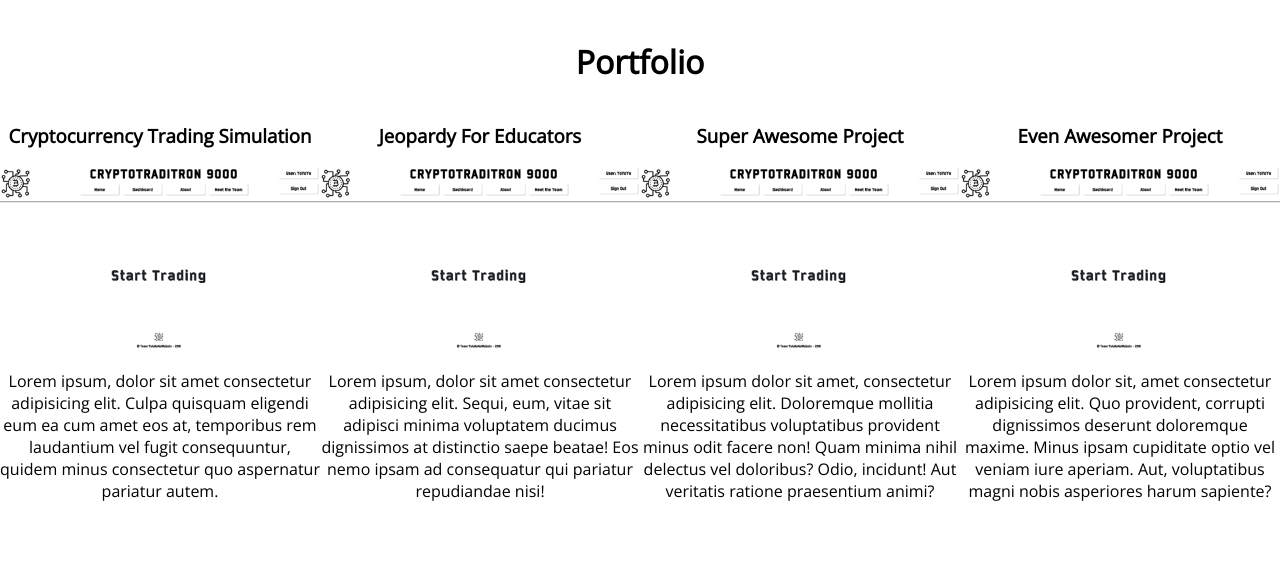
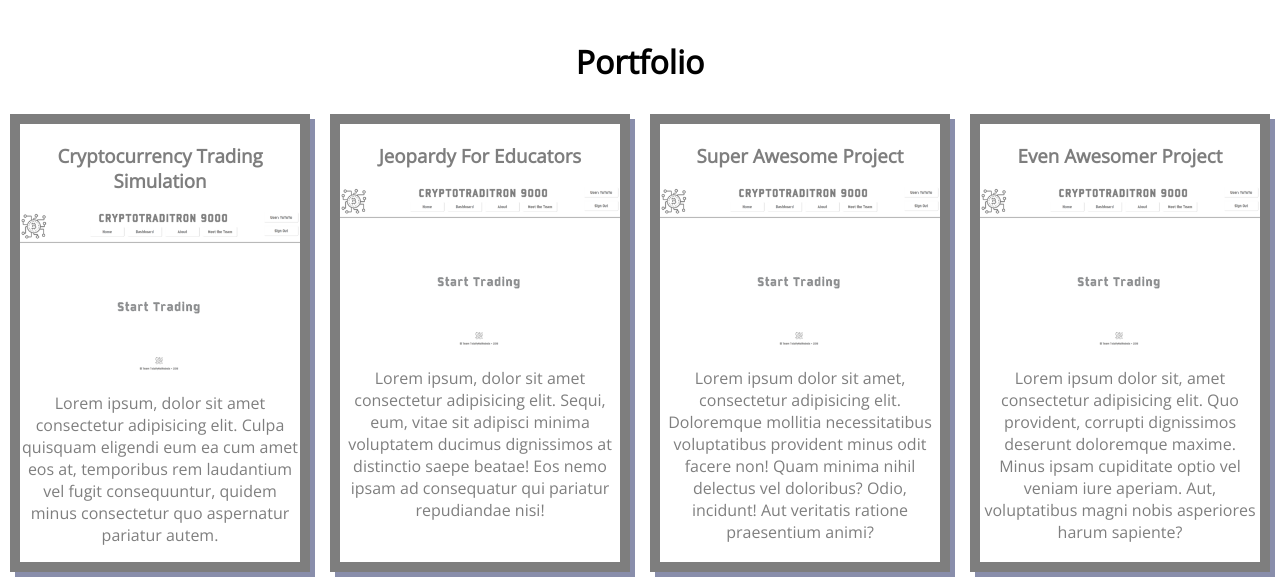
Before and after one commit to MikeBLambert/personal-site, a website: page index.html in a window 1280 px wide. Shown: the part 819-1401 px from the top of the page. Before the commit the page ends 1337 px from the top, so only its background shows below. Drawn offline with nearby package versions, Linux system fonts and the light colour scheme.

Commit message:
Add styling to project card

```diff
--- a/css/main.css
+++ b/css/main.css
@@ -26,6 +26,16 @@ main {
         display: grid;
         grid-template-columns: repeat(auto-fill, minmax(300px, 1fr));
 
+        .project:hover {
+            opacity: 1;
+        }
+
+        .project {
+            border: 10px solid black;
+            margin: 10px;
+            box-shadow: 5px 5px #162059;
+            opacity: 0.5;
+        }
 
         h1 {
             grid-column-start: 1;
--- a/index.html
+++ b/index.html
@@ -55,12 +55,12 @@
                     <img src="./img/portfolio/crypto.png" alt="cryptocurrency trading simulator screenshot">
                     <p>Lorem ipsum, dolor sit amet consectetur adipisicing elit. Sequi, eum, vitae sit adipisci minima voluptatem ducimus dignissimos at distinctio saepe beatae! Eos nemo ipsam ad consequatur qui pariatur repudiandae nisi!</p>
                 </div>
-                <div class="project3">
+                <div class="project">
                         <h3>Super Awesome Project</h3>
                         <img src="./img/portfolio/crypto.png" alt="cryptocurrency trading simulator screenshot">
                         <p>Lorem ipsum dolor sit amet, consectetur adipisicing elit. Doloremque mollitia necessitatibus voluptatibus provident minus odit facere non! Quam minima nihil delectus vel doloribus? Odio, incidunt! Aut veritatis ratione praesentium animi?</p>
                 </div>
-                <div class="project4">
+                <div class="project">
                         <h3>Even Awesomer Project</h3>
                         <img src="./img/portfolio/crypto.png" alt="cryptocurrency trading simulator screenshot">
                         <p>Lorem ipsum dolor sit, amet consectetur adipisicing elit. Quo provident, corrupti dignissimos deserunt doloremque maxime. Minus ipsam cupiditate optio vel veniam iure aperiam. Aut, voluptatibus magni nobis asperiores harum sapiente?</p>
```
Also changed, not shown: build/css/main.css.
